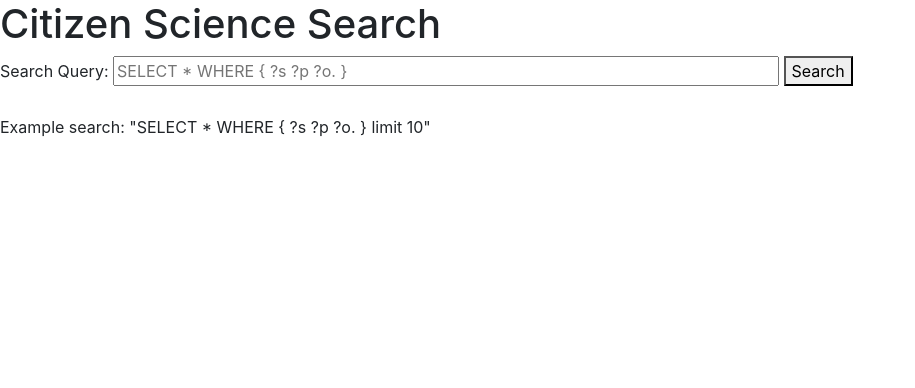
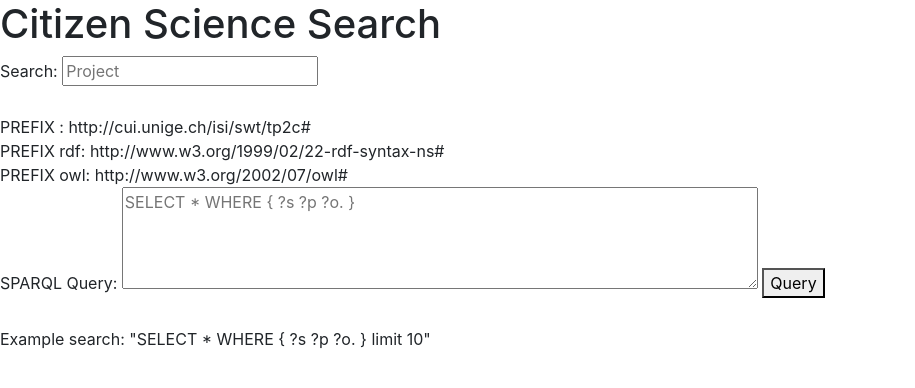
Before and after one commit to dcsouthwick/WebSemantique, a Django app: page / in a window 1280 px wide. Shown: the top 388 px of the page, without its empty margins (0-915 px from the left). Run offline with Django 3.2, Linux system fonts and the light colour scheme; some libraries are stand-ins or nearby versions.

Commit message:
simple keyword search

```diff
--- a/tp2/search/views.py
+++ b/tp2/search/views.py
@@ -3,6 +3,7 @@ from django.views.generic import TemplateView
 from SPARQLWrapper import JSON, SPARQLWrapper2
 from requests import Timeout
 import django_tables2 as tables
+from nltk import PorterStemmer
 
 sparql = SPARQLWrapper2("http://192.168.1.232:7200/repositories/swoogle")
 sparql.setTimeout(2)
@@ -14,22 +15,33 @@ class SearchResultsView(TemplateView):
     template_name = 'search_results.html'
 
     def query(self):
-        return self.request.GET.get('q', '')
+        query = self.request.GET.get('q', '')
+        search = self.request.GET.get('s', '')
+        return query or self.sparqlQuery(search)
+
+    def sparqlQuery(self, search):
+        query = f"SELECT ?{search} ?name WHERE {{ ?{search} a :{search}. ?{search} :hasName ?name. }}"
+        return query
+
+    def stem(self, phrase):
+        return PorterStemmer().stem(phrase)
+
+
 
     def query_result(self):
-        query = self.request.GET.get('q', '')
+        prefix = "PREFIX : <http://cui.unige.ch/isi/swt/tp2c#>  "
+        query = prefix+self.query()
         sparql.setQuery(query)
 
         try:
             response = sparql.query()
         except TimeoutError:
-            return -1
+            raise TimeoutError
         except Exception as e:
             print(e)
-            return -1
+            raise e
         attrs = {}
         for k in response.variables:
             attrs[str(k)] = tables.Column()
         responseTable = type('responseTable', (tables.Table,), attrs)
-        DJANGO_TABLES2_TEMPLATE = "django_tables2/bootstrap4.html"
         return responseTable(response.bindings)
--- a/tp2/templates/home.html
+++ b/tp2/templates/home.html
@@ -7,9 +7,19 @@
 <h1>Citizen Science Search</h1>
 
 <form action="{% url 'search_results' %}" method="get">
-    <label for="q">Search Query:</label>
-    <input name="q" id="q" type="text" size="60" placeholder="SELECT * WHERE { ?s ?p ?o. }">
-    <button type="submit">Search</button>
+    <label for="q">Search:</label>
+    <input name="s" id="s" type="text" length="60" placeholder="Project"></input>
+    <br>
+    <br>
+    PREFIX : http://cui.unige.ch/isi/swt/tp2c#
+    <br>
+    PREFIX rdf: http://www.w3.org/1999/02/22-rdf-syntax-ns#
+    <br>
+    PREFIX owl: http://www.w3.org/2002/07/owl#
+    <br>
+    <label for="q">SPARQL Query:</label>
+    <textarea widget=forms.Textarea, name="q" id="q" type="text" cols="60" rows="4" placeholder="SELECT * WHERE { ?s ?p ?o. }"></textarea>
+    <button type="submit">Query</button>
 </form>
 <br>
 Example search: "SELECT * WHERE { ?s ?p ?o. } limit 10"
--- a/tp2/templates/search_results.html
+++ b/tp2/templates/search_results.html
@@ -9,10 +9,13 @@
 {% if view.query %}
   Showing search results for: {{view.query}}
 
+  {% render_table view.query_result %}
+{% else %}
+  No results :(
 {% endif%}
 {{view.ret}}
 
-{% render_table view.query_result %}
+
 
 {# Django Debug line, remove comment braces to view #}
 {#<pre> {% filter force_escape %} {% debug %} {% endfilter %} </pre> #}
--- a/tp2/test-rdfwrapper.py
+++ b/tp2/test-rdfwrapper.py
@@ -9,7 +9,7 @@ print(type(ret))
 print(ret.variables)
 print(ret.fullResult)
 print()
-print(ret.bindings)
+print(ret.bindings.getValues())
 # this is an array consisting of "subj" and "prop"
 #for binding in ret.bindings :
     # each binding is a dictionary. Let us just print the results
```
Also changed, not shown: 2 other files.
